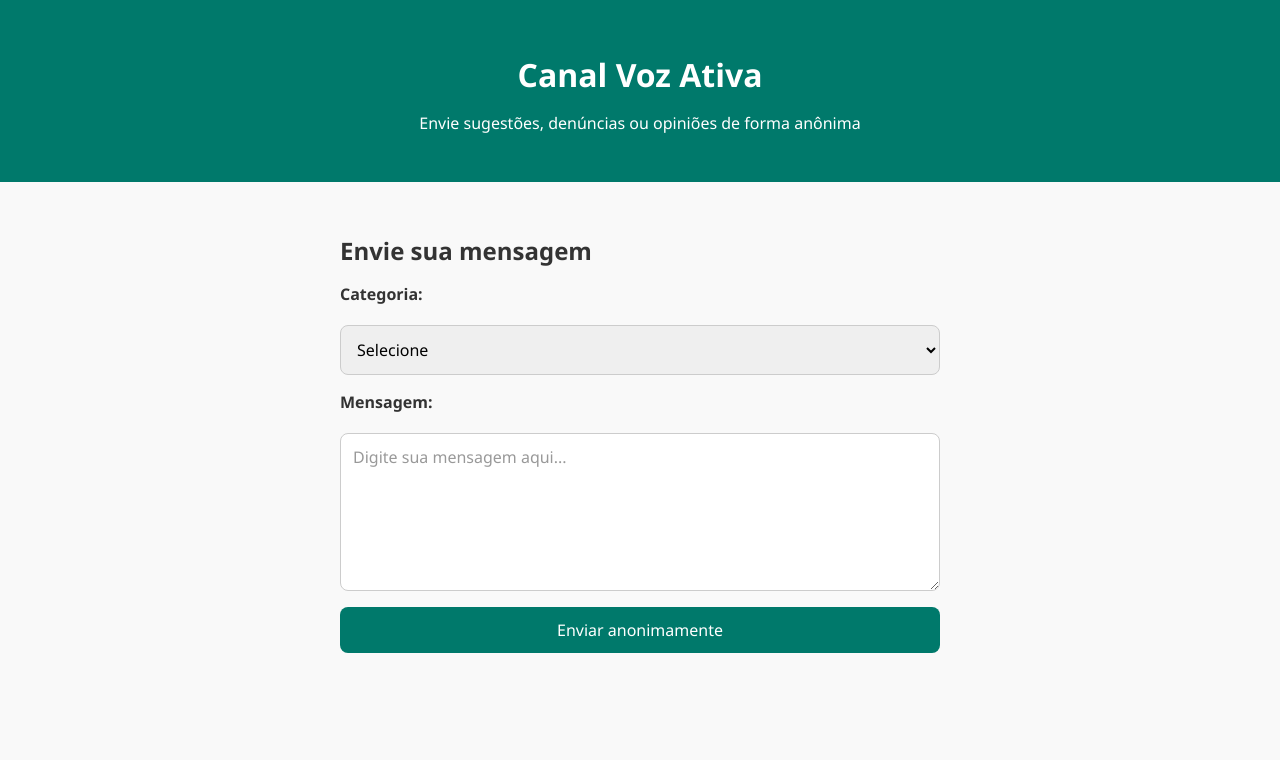
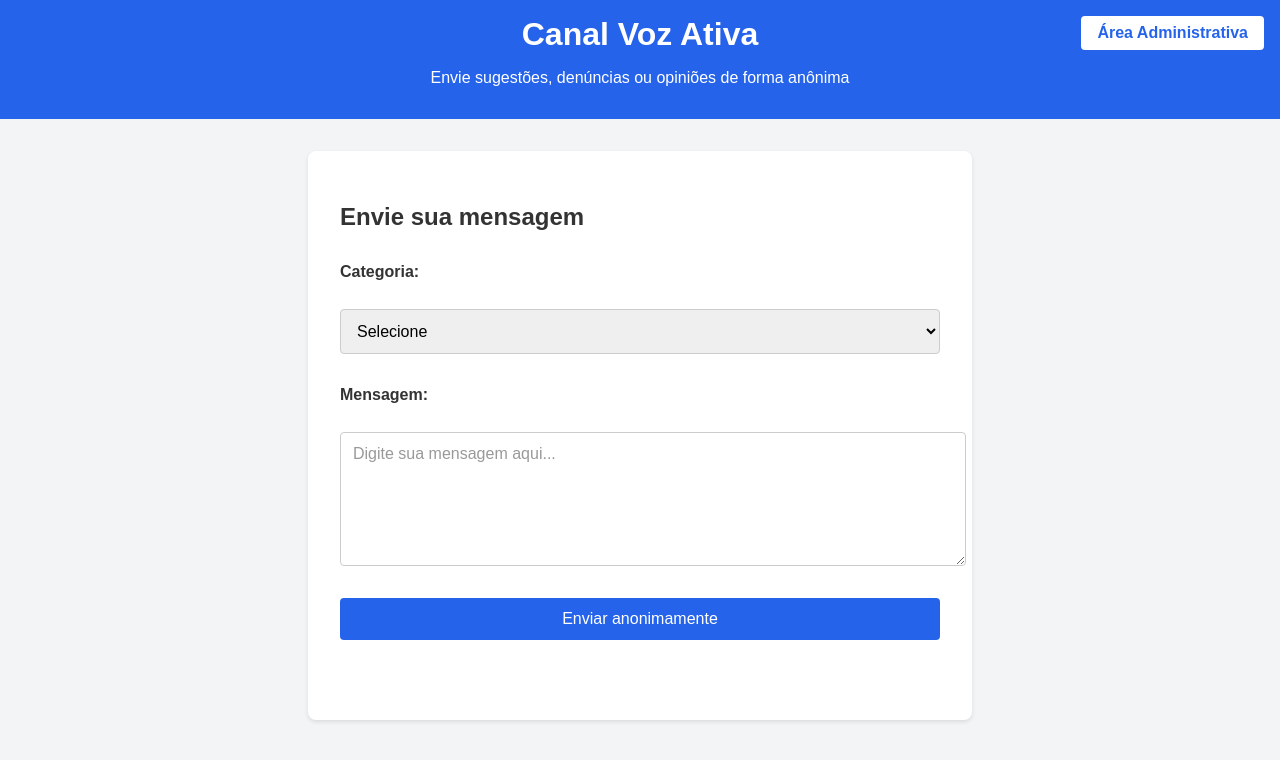
Before and after one commit to Lipesfs/Canal-Voz-Ativa1, a plain HTML site: page index.html in a window 1280 px wide. Drawn offline with Linux system fonts and the light colour scheme.

Commit message:
Update index.html

```diff
--- a/index.html
+++ b/index.html
@@ -5,10 +5,82 @@
   <meta name="viewport" content="width=device-width, initial-scale=1.0">
   <title>Canal Voz Ativa</title>
   <link rel="stylesheet" href="style.css">
+  <style>
+    body {
+      font-family: Arial, sans-serif;
+      background-color: #f3f4f6;
+      margin: 0;
+      padding: 0;
+    }
+    header {
+      background-color: #2563eb;
+      color: white;
+      padding: 1rem;
+      position: relative;
+    }
+    header h1 {
+      margin: 0;
+    }
+    .admin-button {
+      position: absolute;
+      top: 1rem;
+      right: 1rem;
+      background-color: white;
+      color: #2563eb;
+      border: none;
+      padding: 0.5rem 1rem;
+      border-radius: 4px;
+      cursor: pointer;
+      font-weight: bold;
+      text-decoration: none;
+    }
+    .admin-button:hover {
+      background-color: #e0e7ff;
+    }
+    main {
+      max-width: 600px;
+      margin: 2rem auto;
+      padding: 2rem;
+      background-color: white;
+      border-radius: 8px;
+      box-shadow: 0 2px 4px rgba(0, 0, 0, 0.1);
+    }
+    h2 {
+      margin-bottom: 1rem;
+    }
+    label {
+      display: block;
+      margin-top: 1rem;
+    }
+    textarea, select, button {
+      width: 100%;
+      padding: 0.75rem;
+      margin-top: 0.5rem;
+      border: 1px solid #ccc;
+      border-radius: 4px;
+      font-size: 1rem;
+    }
+    button {
+      background-color: #2563eb;
+      color: white;
+      border: none;
+      cursor: pointer;
+      margin-top: 1rem;
+    }
+    button:hover {
+      background-color: #1d4ed8;
+    }
+    #responseMsg {
+      margin-top: 1rem;
+      color: green;
+      font-weight: bold;
+    }
+  </style>
 </head>
 <body>
   <header>
     <h1>Canal Voz Ativa</h1>
+    <a href="admin.html" class="admin-button">Área Administrativa</a>
     <p>Envie sugestões, denúncias ou opiniões de forma anônima</p>
   </header>
 
@@ -27,7 +99,7 @@
       <textarea id="message" name="entry.1250049880" rows="6" placeholder="Digite sua mensagem aqui..." required></textarea>
 
       <button type="submit">Enviar anonimamente</button>
-      <p id="responseMsg" style="color: green; margin-top: 1rem;"></p>
+      <p id="responseMsg"></p>
     </form>
   </main>
 
@@ -37,9 +109,8 @@
 
       const form = e.target;
       const formData = new FormData();
-
-      formData.append("entry.2113850998", form.category.value); // Categoria
-      formData.append("entry.1250049880", form.message.value);  // Mensagem
+      formData.append("entry.2113850998", form.category.value);
+      formData.append("entry.1250049880", form.message.value);
 
       fetch("https://docs.google.com/forms/d/e/1FAIpQLScm1Ad7PE5MA83N-3GikkAs1cNjxx9iqT0iIyln8Kted5iSgw/formResponse", {
         method: "POST",
```
